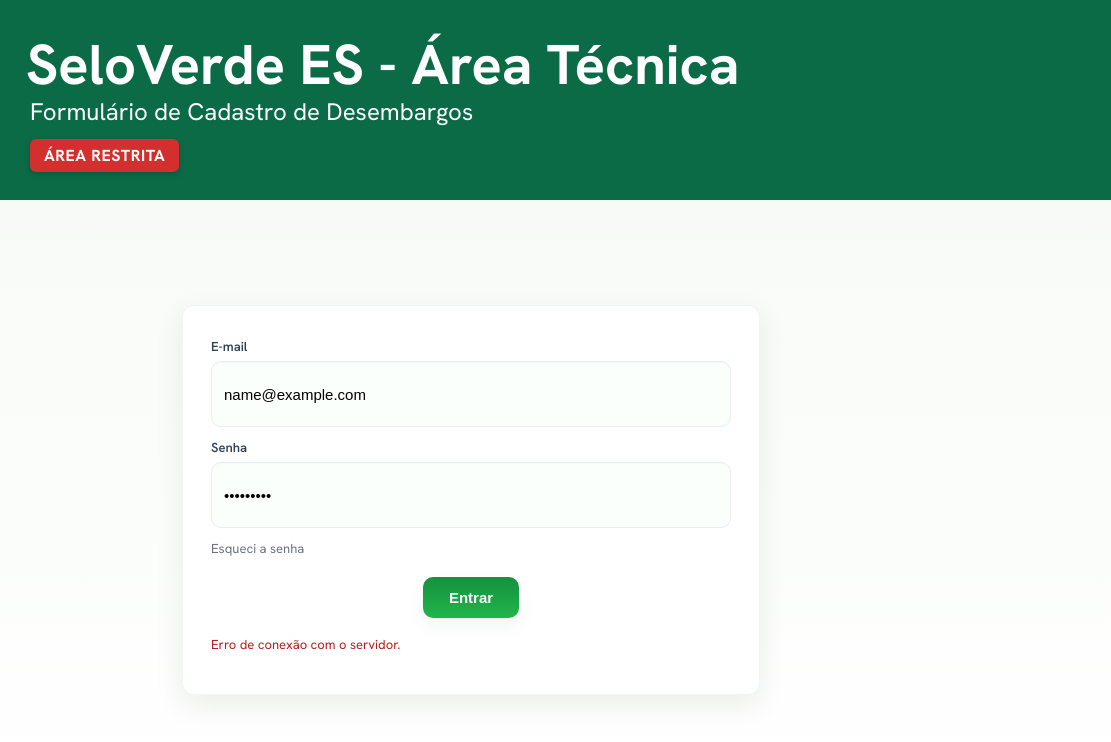
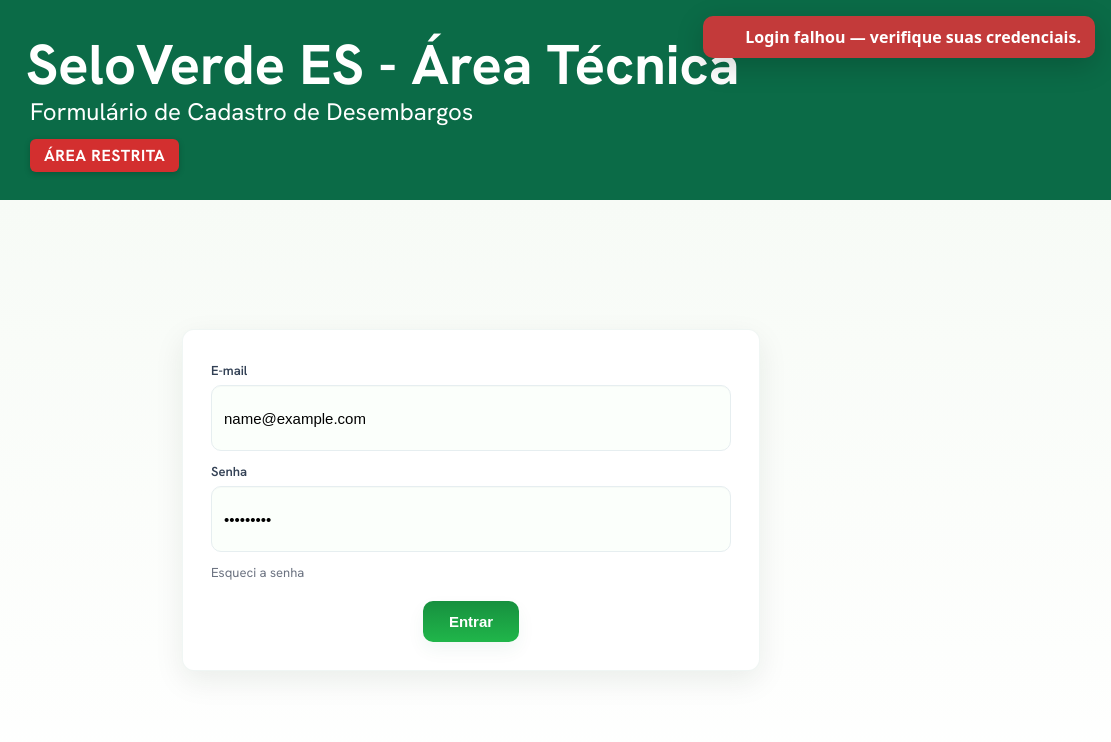
Before and after one commit to AlexanderNBJ/desembargos-site-idaf, a plain HTML site: page frontend/login.html in a window 1280 px wide. Both pictures are taken after typing "name@example.com", "Sample123" into the empty fields and a click on the button "Entrar". Shown: the full height of the page, 169-1280 px from the left. Drawn offline with Linux system fonts and the light colour scheme; no server answers.

Commit message:
Adição de toasts no login

```diff
--- a/frontend/js/mainLogin.js
+++ b/frontend/js/mainLogin.js
@@ -1,28 +1,131 @@
-// frontend/js/mainLogin.js
-// espera inputs com id="usuario" e id="senha" no login.html
 document.addEventListener('DOMContentLoaded', () => {
   const form = document.getElementById('loginForm');
   const usuario = document.getElementById('usuario');
   const senha = document.getElementById('senha');
   const msg = document.getElementById('loginMessage');
+  const submitBtn = form ? form.querySelector('button[type="submit"]') : null;
 
-  function showError(text) {
-    if (!msg) return;
-    msg.style.display = 'block';
-    msg.textContent = text;
+  if (msg) { msg.hidden = true; msg.textContent = ''; }
+
+  window.showToast = function showToast(message, type = "success", options = {}) {
+
+    let container = document.getElementById("toast-container");
+    if (!container) {
+      container = document.createElement("div");
+      container.id = "toast-container";
+      container.style.position = "fixed";
+      container.style.top = "16px";
+      container.style.right = "16px";
+      container.style.zIndex = "13000";
+      container.style.display = "flex";
+      container.style.flexDirection = "column";
+      container.style.gap = "8px";
+      container.style.pointerEvents = "none";
+      document.body.appendChild(container);
+    }
+
+    const palette = {
+      success: { bg: "#17903f", icon: "fa-solid fa-circle-check" },
+      error:   { bg: "#c33a3a", icon: "fa-solid fa-circle-xmark" },
+      info:    { bg: "#2f6fb2", icon: "fa-solid fa-circle-info" }
+    };
+
+    const p = palette[type] || palette.info;
+    const duration = (options && options.duration) || 3500;
+
+    const toast = document.createElement("div");
+    toast.className = `toast ${type}`;
+    toast.style.pointerEvents = "auto";
+    toast.style.cssText = [
+      `background: ${p.bg}`,
+      "color: #ffffff",
+      "padding: 10px 14px",
+      "border-radius: 10px",
+      "box-shadow: 0 8px 28px rgba(0,0,0,0.18)",
+      "display: flex",
+      "gap: 10px",
+      "align-items: center",
+      "min-width: 220px",
+      "max-width: 420px",
+      "font-weight: 600",
+      "font-family: system-ui, -apple-system, 'Segoe UI', Roboto, 'Helvetica Neue', Arial",
+      "transform: translateY(-12px)",
+      "opacity: 0",
+      "transition: transform 220ms ease, opacity 220ms ease",
+      `z-index: ${options.zIndex || 13001}`
+    ].join(";");
+
+    const icon = document.createElement("i");
+    icon.className = p.iconClass;
+    icon.setAttribute('aria-hidden', 'true');
+    icon.style.minWidth = "18px";
+    icon.style.fontSize = "18px";
+    icon.style.lineHeight = "1";
+    icon.style.display = "inline-block";
+
+    const text = document.createElement("div");
+    text.textContent = message;
+    text.style.cssText = "flex:1; color:#fff;";
+
+    toast.appendChild(icon);
+    toast.appendChild(text);
+
+    container.insertBefore(toast, container.firstChild);
+
+    requestAnimationFrame(() => {
+      toast.style.transform = "translateY(0)";
+      toast.style.opacity = "1";
+    });
+
+    // remove depois do tempo
+    setTimeout(() => {
+      toast.style.transform = "translateY(-12px)";
+      toast.style.opacity = "0";
+      setTimeout(() => {
+        try { toast.remove(); } catch (e) {}
+        if (container && container.children.length === 0) {
+          try { container.remove(); } catch (e) {}
+        }
+      }, 220);
+    }, duration);
+  };
+
+  // ------------------ helpers para feedback no botão ------------------
+  function setSubmitting(isSubmitting) {
+    if (!submitBtn) return;
+    if (isSubmitting) {
+      submitBtn.disabled = true;
+      submitBtn.dataset._orig = submitBtn.innerHTML;
+      submitBtn.innerHTML = '<i class="fa-solid fa-spinner fa-spin"></i> Entrando...';
+      submitBtn.setAttribute('aria-busy', 'true');
+    } else {
+      submitBtn.disabled = false;
+      submitBtn.innerHTML = submitBtn.dataset._orig || 'Entrar';
+      submitBtn.removeAttribute('aria-busy');
+    }
   }
 
+  function hideInlineMessage() {
+    if (!msg) return;
+    msg.hidden = true;
+    msg.textContent = '';
+  }
+
+  // ------------------ lógica de login ------------------
   async function doLogin(e) {
     e && e.preventDefault();
-    msg && (msg.style.display = 'none');
+    hideInlineMessage(); // garante que nada fique visível inline
 
-    const username = usuario.value.trim();
-    const password = senha.value.trim();
+    const username = usuario ? usuario.value.trim() : '';
+    const password = senha ? senha.value.trim() : '';
 
     if (!username || !password) {
-      showError('Preencha usuário e senha.');
+      // EXCLUSIVAMENTE toast (sem mensagem inline)
+      showToast('Preencha usuário e senha.', 'error');
       return;
     }
+
+    setSubmitting(true);
 
     try {
       const res = await fetch('/auth/login', {
@@ -31,33 +134,43 @@ document.addEventListener('DOMContentLoaded', () => {
         body: JSON.stringify({ username, password })
       });
 
-      const json = await res.json();
+      let json = null;
+      try { json = await res.json(); } catch (e) { json = null; }
+
       if (res.ok && json && json.code === 200 && json.value && json.value.token) {
         // guarda sessão e redireciona
         Auth.setSession(json.value.token, json.value.user || { username });
-        // opcional: buscar permissões (se precisar ficar em localStorage)
+
+        // tentar buscar permissões (não bloqueia)
         try {
           const pRes = await Auth.fetchWithAuth('/auth/permissions');
           if (pRes && pRes.ok) {
             const perm = await pRes.json();
-            // você pode armazenar as permissões se quiser
             localStorage.setItem('dashboardPerm', JSON.stringify(perm));
           }
         } catch (err) { /* não bloqueia o login */ }
 
-        // redireciona para menu principal
-        window.location.href = 'menuPrincipal.html';
+        // toast de sucesso e redireciona
+        //showToast('Login efetuado! Redirecionando...', 'success', { duration: 1000 });
+        //setTimeout(() => , 600);
+        window.location.href = 'menuPrincipal.html'
       } else {
-        showError((json && json.message) ? json.message : 'Login falhou — verifique suas credenciais.');
+        const serverMsg = (json && (json.message || json.msg || json.error)) ? (json.message || json.msg || json.error) : 'Login falhou — verifique suas credenciais.';
+        // mostra somente toast (sem exibir a mensagem inline no formulário)
+        showToast(serverMsg, 'error', { duration: 6000 });
       }
     } catch (err) {
       console.error('login error', err);
-      showError('Erro de conexão com o servidor.');
+      const netMsg = 'Erro de conexão com o servidor.';
+      showToast(netMsg, 'error', { duration: 6000 });
+    } finally {
+      setSubmitting(false);
     }
   }
 
-  form.addEventListener('submit', doLogin);
-  // suporte enter
+  // liga eventos
+  if (form) form.addEventListener('submit', doLogin);
+  // suporte enter nas caixas
   [usuario, senha].forEach(input => input && input.addEventListener('keydown', (e) => {
     if (e.key === 'Enter') {
       e.preventDefault();
--- a/frontend/login.html
+++ b/frontend/login.html
@@ -5,6 +5,7 @@
     <meta name="viewport" content="width=device-width, initial-scale=1.0">
     <title>SeloVerde ES - Área Técnica</title>
     <link rel="icon" type="image/x-icon" href="assets/favicon.png">
+    <link rel="stylesheet" href="https://cdnjs.cloudflare.com/ajax/libs/font-awesome/6.5.2/css/all.min.css">
     <link rel="stylesheet" href="css/stylesHeader.css">
     <link rel="stylesheet" href="css/stylesLogin.css">
 </head>
```
Also changed, not shown: backend/src/services/desembargoService.js (+13 -7 lines).
